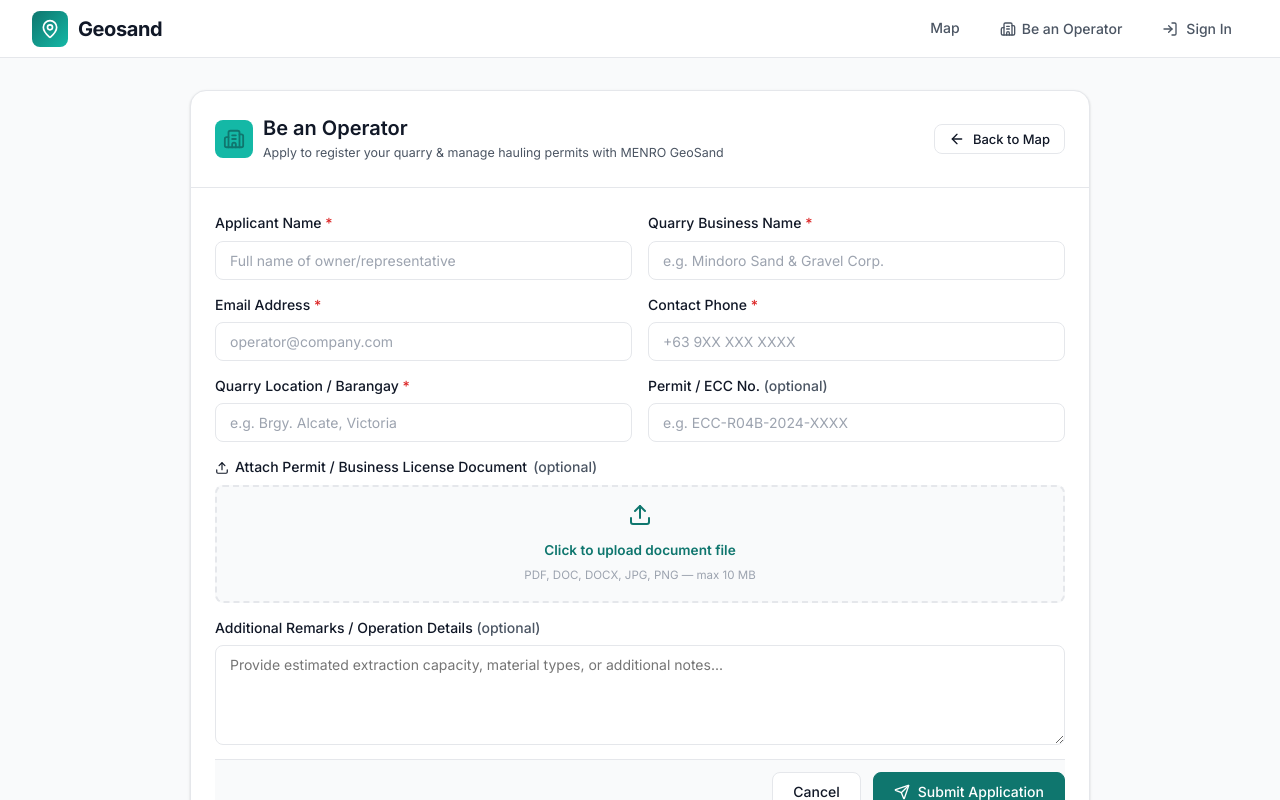
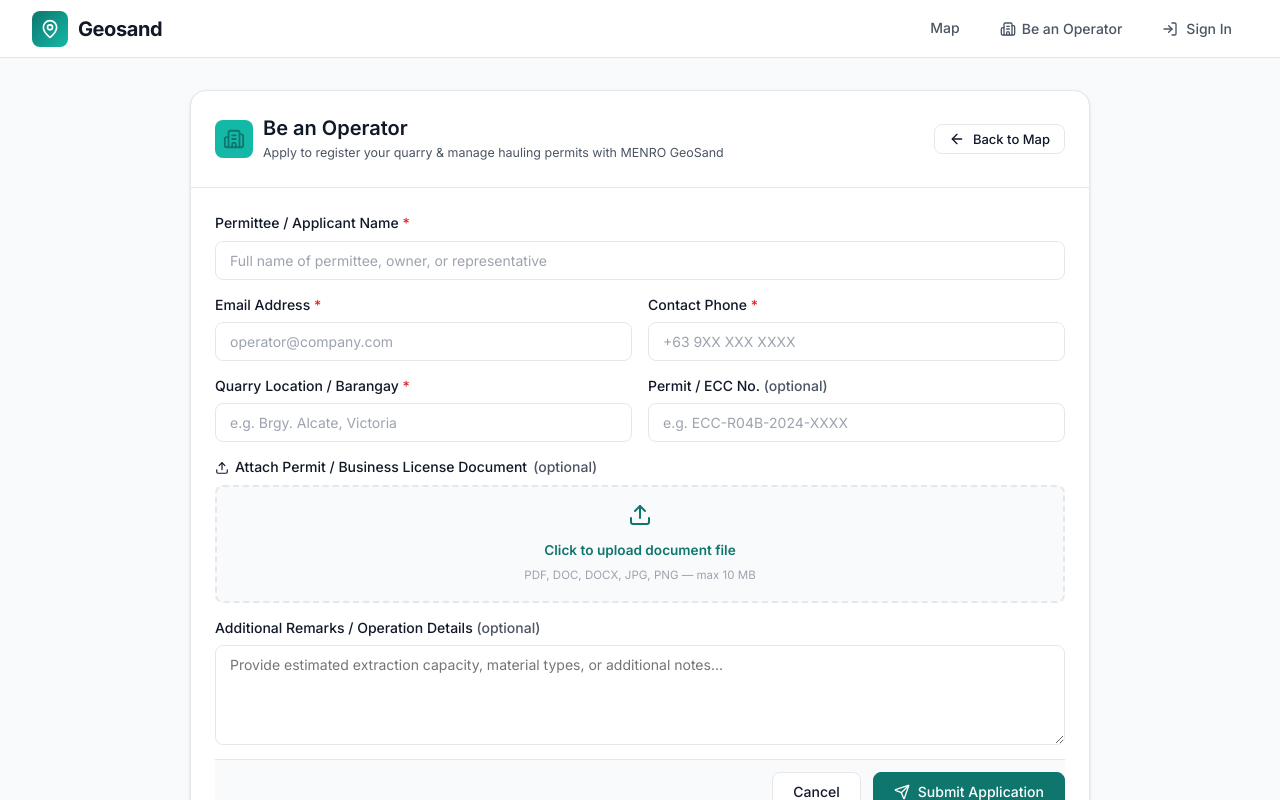
Before and after one commit to esteeeyyyy/geosand-new, a React (Vite) app in the folder frontend/: page /be-an-operator in a window 1280 px wide. Built offline with nearby package versions, Linux system fonts and the light colour scheme; no server answers.

Commit message:
Simplify operator application identity fields

```diff
--- a/frontend/src/api/operatorApplications.js
+++ b/frontend/src/api/operatorApplications.js
@@ -3,7 +3,9 @@ import api from './axios';
 export const submitOperatorApplication = (data) => {
   const fd = new FormData();
   fd.append('applicant_name', data.applicant_name);
-  fd.append('company_name', data.company_name);
+  // Keep the existing backend/admin record compatible after removing the
+  // separate quarry business name field from the public application form.
+  fd.append('company_name', data.applicant_name);
   fd.append('email', data.email);
   fd.append('phone', data.phone);
   fd.append('quarry_location', data.quarry_location);
--- a/frontend/src/components/BeAnOperatorModal.jsx
+++ b/frontend/src/components/BeAnOperatorModal.jsx
@@ -8,7 +8,6 @@ export default function BeAnOperatorPage() {
   const navigate = useNavigate();
   const [form, setForm] = useState({
     applicant_name: '',
-    company_name: '',
     email: '',
     phone: '',
     quarry_location: '',
@@ -52,7 +51,6 @@ export default function BeAnOperatorPage() {
     setSuccess(false);
     setForm({
       applicant_name: '',
-      company_name: '',
       email: '',
       phone: '',
       quarry_location: '',
@@ -126,30 +124,16 @@ export default function BeAnOperatorPage() {
             </div>
           ) : (
             <form onSubmit={handleSubmit} style={{ display: 'flex', flexDirection: 'column', gap: 14 }}>
-              <div className="grid-2">
               <div className="form-group">
-                  <label className="form-label">Applicant Name <span style={{ color: 'var(--danger)' }}>*</span></label>
+                <label className="form-label">Permittee / Applicant Name <span style={{ color: 'var(--danger)' }}>*</span></label>
                 <input
                   type="text"
                   className="form-input"
-                    placeholder="Full name of owner/representative"
+                  placeholder="Full name of permittee, owner, or representative"
                   value={form.applicant_name}
                   onChange={(e) => setForm({ ...form, applicant_name: e.target.value })}
                   required
                 />
-                </div>
-
-                <div className="form-group">
-                  <label className="form-label">Quarry Business Name <span style={{ color: 'var(--danger)' }}>*</span></label>
-                  <input
-                    type="text"
-                    className="form-input"
-                    placeholder="e.g. Mindoro Sand & Gravel Corp."
-                    value={form.company_name}
-                    onChange={(e) => setForm({ ...form, company_name: e.target.value })}
-                    required
-                  />
-                </div>
               </div>
 
               <div className="grid-2">
```
Lines whose indentation alone changed are shown as unchanged.
